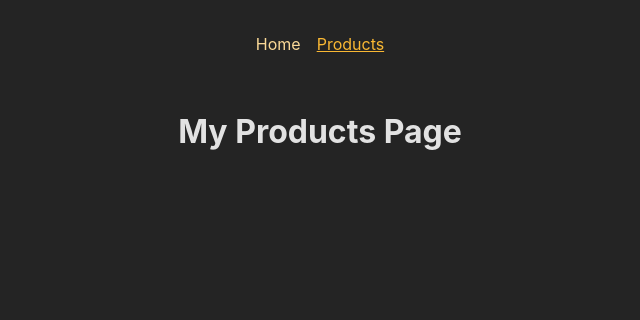
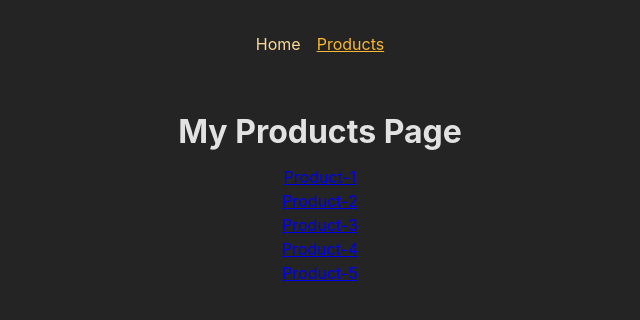
Before and after one commit to Omar-Elmoez/Order-Food, a React (Vite) app: page /products in a window 1280 px wide. Shown: the top 320 px of the page, without its empty margins (320-960 px from the left). Built offline with nearby package versions, Linux system fonts and the light colour scheme.

Commit message:
adding productDetail page

```diff
--- /dev/null
+++ b/src/pages/ProductDetail.tsx
@@ -0,0 +1,15 @@
+import { useParams } from "react-router-dom"
+
+function ProductDetail() {
+
+  const { id } = useParams();
+
+  return (
+    <div>
+      <h1>Product Detail</h1>
+      <p>Your Selected Product is {id}</p>
+    </div>
+  )
+}
+
+export default ProductDetail
--- a/src/pages/Products.tsx
+++ b/src/pages/Products.tsx
@@ -1,7 +1,19 @@
+import { Link } from "react-router-dom";
+
 function Products() {
+
+  const products = ["Product-1", "Product-2", "Product-3", "Product-4", "Product-5"];
+
   return (
     <>
       <h1>My Products Page</h1>
+      <ul>
+        {products.map((product) => (
+          <li key={product}>
+            <Link to={`/products/${product}`}>{product}</Link>
+          </li>
+        ))}
+      </ul>
     </>
   );
 }
--- a/src/pages/index.ts
+++ b/src/pages/index.ts
@@ -1,5 +1,6 @@
 import Home from "./Home";
 import Products from "./Products";
 import ErrorPage from "./Error";
+import ProductDetail from "./ProductDetail";
 
-export { Home, Products, ErrorPage }
+export { Home, Products, ErrorPage, ProductDetail }
```
Also changed, not shown: src/routes/index.tsx (+6 -2 lines).
